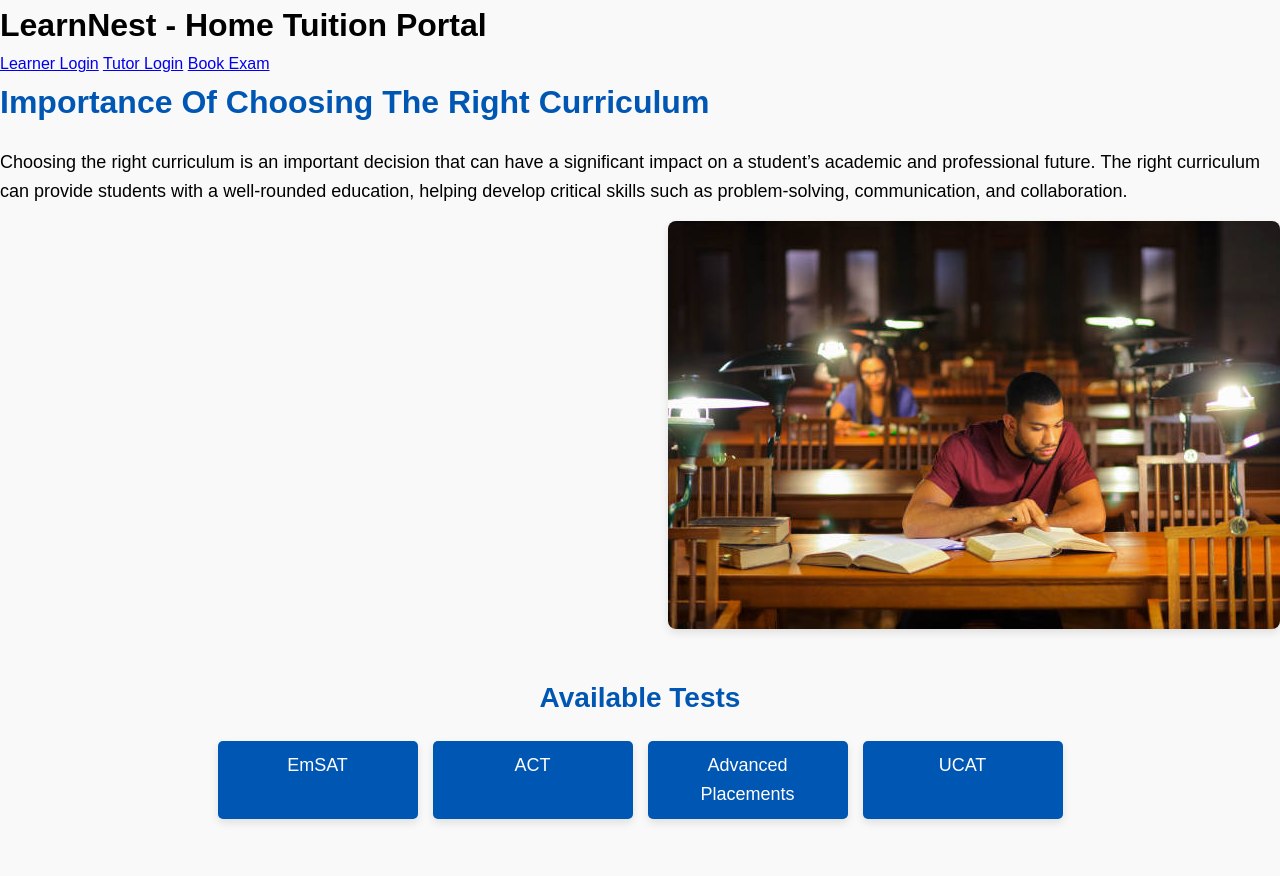
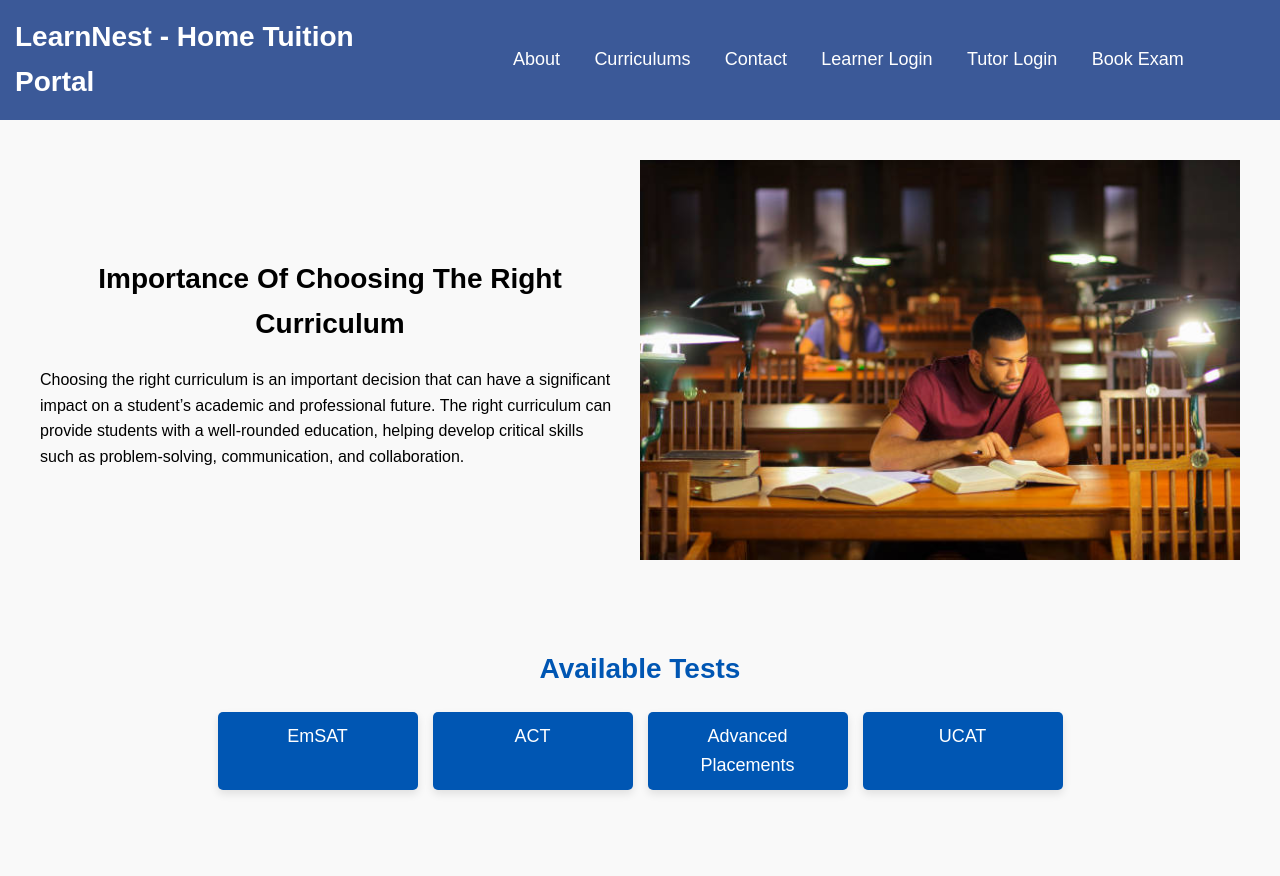
Before and after one commit to Fromb23/learnNest, a Django app: page / in a window 1280 px wide. Shown: the top 876 px of the page. Run offline with Django 4.2, Linux system fonts and the light colour scheme.

Commit message:
learnNest is back

```diff
--- a/learnnestprj/index/static/css/home.css
+++ b/learnnestprj/index/static/css/home.css
@@ -10,68 +10,108 @@ body {
 	background-color: #f9f9f9;
 }
 
-.header {
-	background-color: #0056b3;
-	color: white;
-	padding: 10px 20px;
+/* Header */
+header {
+	background-color: #3b5998; /* Updated header color */
+	padding: 15px; /* Reduced padding */
 	display: flex;
 	justify-content: space-between;
 	align-items: center;
+	color: white;
 }
 
-.header .logo h1 {
-	font-size: 24px;
-	font-weight: bold;
+header h1 {
+	margin: 0;
+	font-size: 28px; /* Reduced font size */
+	flex: 1;
 }
 
-.navbar a {
+nav {
+	position: relative;
+	flex: 2;
+	text-align: center;
+}
+
+nav ul {
+	list-style-type: none;
+	padding: 0;
+	margin: 0;
+}
+
+nav ul li {
+	display: inline-block;
+	position: relative;
+	margin: 0 15px;
+}
+
+nav ul li a {
+	color: white;
+	font-size: 18px;
+	text-decoration: none;
+}
+
+nav ul li a:hover {
+	text-decoration: underline;
+}
+
+/* Dropdown Styles */
+nav ul li .dropdown {
+	display: none;
+	position: absolute;
+	background-color: #3b5998; /* Consistent dropdown background */
+	min-width: 160px;
+	z-index: 1;
+}
+
+nav ul li:hover .dropdown {
+	display: block;
+}
+
+nav ul li .dropdown a {
+	display: block;
+	padding: 10px;
 	color: white;
 	text-decoration: none;
-	margin: 0 15px;
-	font-size: 16px;
 }
 
-.intro {
-    padding: 40px;
-    background-color: #f1f1f1;
-    display: flex;
-    justify-content: center;
+nav ul li .dropdown a:hover {
+	background-color: #334d84; /* Darker shade on hover */
 }
 
-.intro-content {
+/* Introduction Section */
+.intro-section {
 	display: flex;
-    max-width: 1200px;
-    width: 100%;
 	align-items: center;
+	justify-content: space-between;
+	padding: 40px;
+	background-color: #f9f9f9; /* Light background for contrast */
 }
 
 .intro-text {
 	flex: 1;
-    padding-right: 20px;
+	max-width: 600px; /* Limit the width of the text */
+	padding-right: 20px; /* Space between text and image */
 }
 
 .intro-text h2 {
-    font-size: 32px;
-    margin-bottom: 20px;
-    color: #0056b3;
+	text-align: center; /* Center the title */
+	font-size: 28px; /* Adjust title font size */
+	margin-bottom: 20px; /* Space below the title */
 }
 
 .intro-text p {
-    font-size: 18px;
-    margin-bottom: 15px;
-    text-align: justify;
+	font-size: 16px; /* Font size for paragraph */
+	line-height: 1.6; /* Improve readability */
 }
 
 .intro-image {
 	flex: 1;
-    text-align: right;
+	text-align: right; /* Align the image to the right */
 }
 
 .intro-image img {
-    max-width: 100%;
-    height: auto;
-    border-radius: 8px;
-    box-shadow: 0 4px 8px rgba(0, 0, 0, 0.1);
+	max-width: 100%; /* Ensure image is responsive */
+	height: auto; /* Maintain aspect ratio */
 }
 
 /* Tests Section */
--- a/learnnestprj/index/templates/index/home.html
+++ b/learnnestprj/index/templates/index/home.html
@@ -11,11 +11,39 @@
 		<header>
 			<h1>LearnNest - Home Tuition Portal</h1>
 			<nav>
-				<a href="login-learner.html">Learner Login</a>
-				<a href="login-tutor.html">Tutor Login</a>
-				<a href="book-exam.html">Book Exam</a>
+				<ul>
+					<li>
+						<a href="#">About</a>
+						<div class="dropdown">
+							<a href="about-us.html">About Us</a>
+							<a href="our-team.html">Our Team</a>
+							<a href="mission.html">Our Mission</a>
+						</div>
+					</li>
+					<li>
+						<a href="#">Curriculums</a>
+						<div class="dropdown">
+							<a href="curriculum-ib.html">International Baccalaureate</a>
+							<a href="curriculum-british.html">British Curriculum</a>
+							<a href="curriculum-edexcel.html">Edexcel</a>
+							<a href="curriculum-indian.html">Indian Curriculum</a>
+						</div>
+					</li>
+					<li>
+						<a href="#">Contact</a>
+						<div class="dropdown">
+							<a href="contact.html">Contact Us</a>
+							<a href="support.html">Support</a>
+							<a href="feedback.html">Feedback</a>
+						</div>
+					</li>
+					<li><a href="login-learner.html">Learner Login</a></li>
+					<li><a href="login-tutor.html">Tutor Login</a></li>
+					<li><a href="book-exam.html">Book Exam</a></li>
+				</ul>
 			</nav>
 		</header>
+
 
 		<!-- Introduction Section -->
 		<section class="intro-section">
```
Lines whose indentation alone changed are shown as unchanged.
